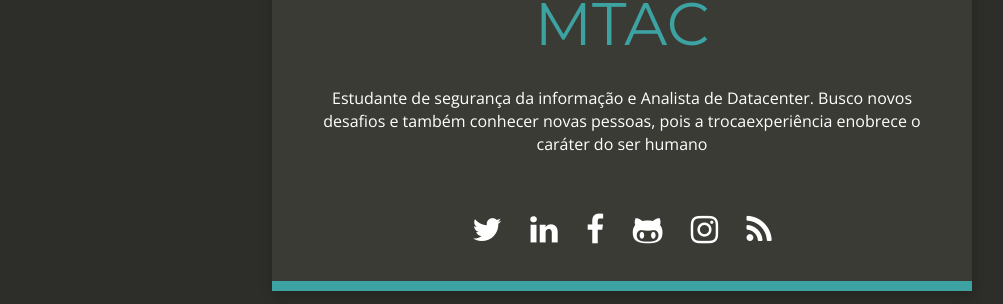
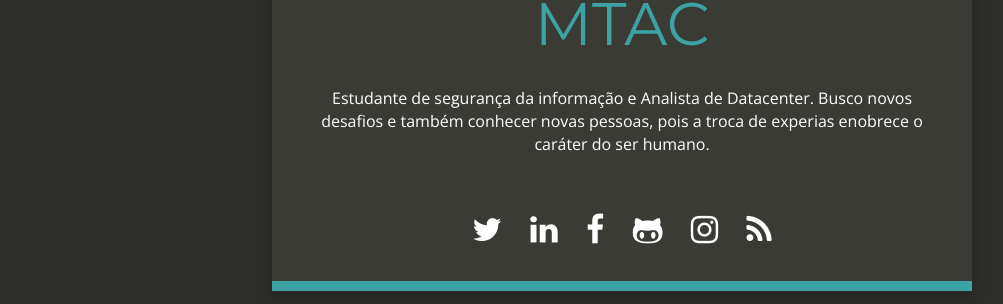
Before and after one commit to daribei/xdanielribeiro.github.io, a Jekyll site: the page built from index.html, in a window 1280 px wide. Shown: the part 240-544 px from the top of the page, without its empty margins (18-1021 px from the left). Built offline with Jekyll 4.4.1, drawn with Linux system fonts in a browser that asks for light colours; nearby versions of some CDN libraries.

Commit message:
Descricao

```diff
--- a/_config.yml
+++ b/_config.yml
@@ -6,7 +6,9 @@ description: "Compartilhando conhecimento..."
 baseurl: "http://xdanielribeiro.com.br"
 url: "http://carte-noire.jacobtomlinson.co.uk/"
 #title_description: "A dark blog theme for Jekyll focusing on a clear reading experience. Large text and a narrow body makes carte noire a gorgeous read. With excellent code snippet support and integrated tools such as AddThis and Disqus giving your Jekyll blog all the functionality your users expect."
-title_description: "Estudante de segurança da informação e Analista de Datacenter. Busco novos desafios e também conhecer novas pessoas, pois a trocaexperiência enobrece o caráter do ser humano"
+
+title_description: "Estudante de segurança da informação e Analista de Datacenter. Busco novos desafios e também conhecer novas pessoas, pois a troca de experias enobrece o caráter do ser humano."
+
 #title_image: "https://www.gravatar.com/avatar/00000000000000000000000000000000?s=500&d=mm"
 title_image: "https://s.gravatar.com/avatar/d9942e4b224856f821798cf7249da585?s=500&d=mm"
 google_analytics: "UA-20365477-4"
```
